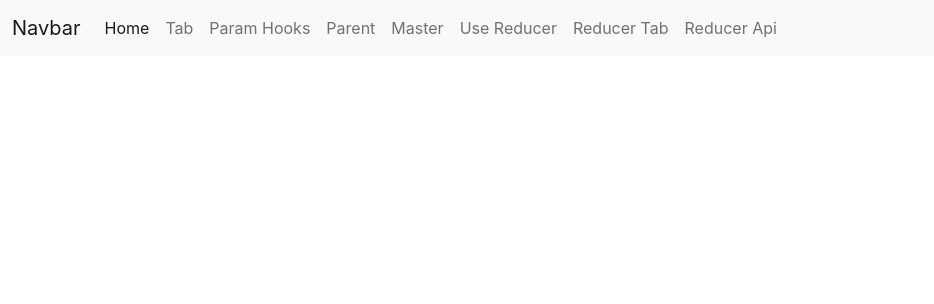
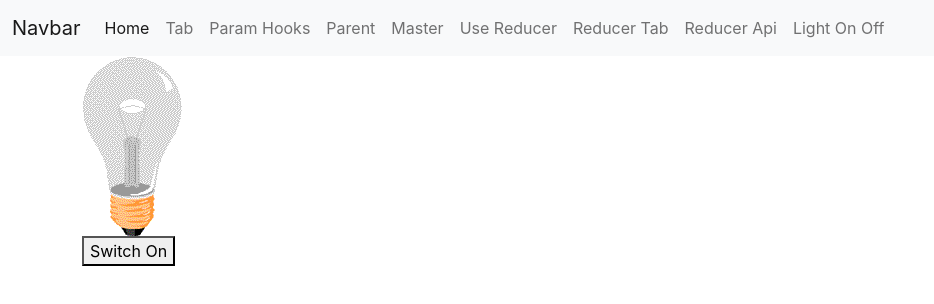
Before and after one commit to subhomoyprojects/reactHookWebskitter, a React (Create React App) app: page /lightOnOffReducer in a window 1280 px wide. Shown: the top 304 px of the page, without its empty margins (0-934 px from the left). Built offline with nearby package versions, Linux system fonts and the light colour scheme.

Commit message:
add light on off

```diff
--- a/src/App.js
+++ b/src/App.js
@@ -11,6 +11,7 @@ import Master from "./Siblings/Master";
 import Subhomoy from "./Subhomoy";
 import ReducerTab from "./ReactReducer/ReducerTab";
 import ReducerApi from "./ReactReducer/ReducerApi";
+import LightOnOffReducer from "./ReactReducer/LightOnOffReducer";
 
 function App() {
   return (
@@ -30,6 +31,7 @@ function App() {
           <Route path="/subhomoy" element={<Subhomoy />} />
           <Route path="/reducerTab" element={<ReducerTab />} />
           <Route path="/reducerApi" element={<ReducerApi />} />
+          <Route path="/lightOnOffReducer" element={<LightOnOffReducer />} />
         </Routes>
       </Router>
     </div>
--- a/src/Header.jsx
+++ b/src/Header.jsx
@@ -54,6 +54,11 @@ export default function Header() {
                   Reducer Api
                 </Link>
               </li>
+              <li className="nav-item">
+                <Link className="nav-link" to="/lightOnOffReducer">
+                  Light On Off
+                </Link>
+              </li>
             </ul>
           </div>
         </div>
--- /dev/null
+++ b/src/ReactReducer/LightOnOffReducer.jsx
@@ -0,0 +1,32 @@
+import LightOn from "../../src/images/pic_bulbon.gif";
+import LightOff from "../../src/images/pic_bulboff.gif";
+import { useReducer } from "react";
+
+const initialState = true;
+
+const reducer = (state, action) => {
+  switch (action.type) {
+    case "SWITCH_OFF":
+      return (state = !state);
+    default: {
+      return state;
+    }
+  }
+};
+
+export default function LightOnOffReducer() {
+  const [state, dispatch] = useReducer(reducer, initialState);
+  const switchOnOff = () => dispatch({ type: "SWITCH_OFF" });
+  return (
+    <>
+      <div className="container">
+        <div>
+          <img src={state ? LightOff : LightOn} alt="" />
+        </div>
+        <button type="button" onClick={switchOnOff}>
+          {state ? "Switch On" : "Switch Off"}
+        </button>
+      </div>
+    </>
+  );
+}
```
